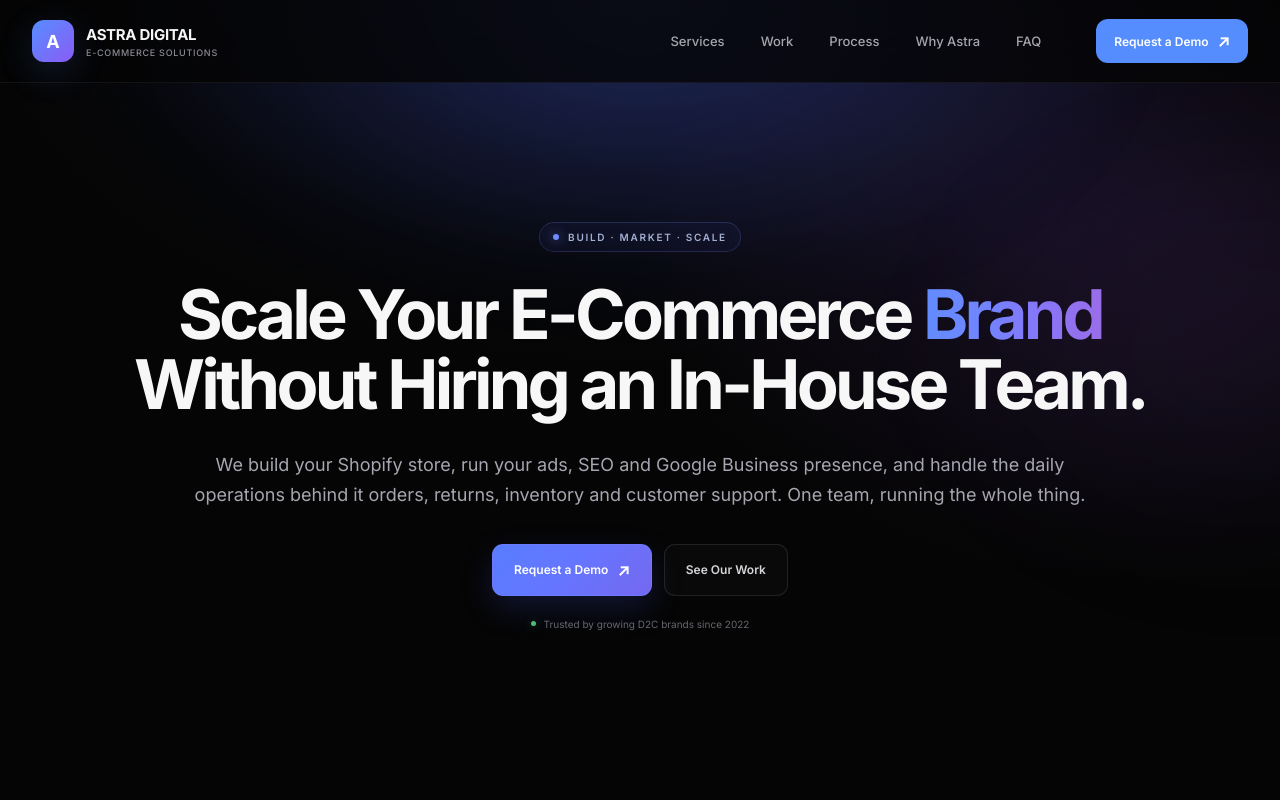
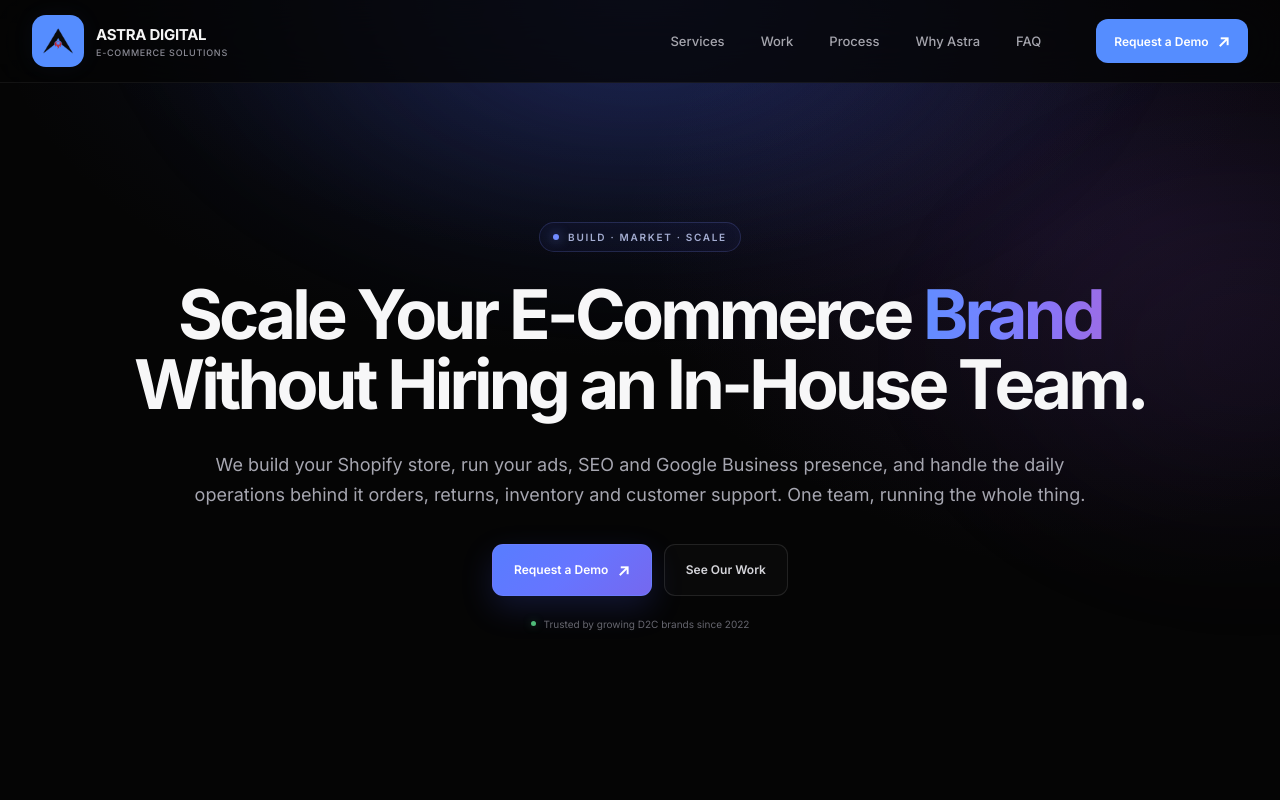
Before and after one commit to pratikrathod09/astra-digital, a plain HTML site: page index.html in a window 1280 px wide. Shown: the top 800 px of the page. Drawn offline with nearby package versions, Linux system fonts and the light colour scheme.

Commit message:
Update Astra logo and footer

```diff
--- a/css/styles.css
+++ b/css/styles.css
@@ -109,7 +109,7 @@ img {
 
 .section {
   position: relative;
-  padding: 120px 0;
+  padding: 0px 0;
   background: var(--bg);
 }
 
@@ -128,7 +128,7 @@ img {
 
 .section-heading {
   max-width: 760px;
-  margin-bottom: 65px;
+  margin-bottom: 25px;
 }
 
 .section-heading.centered {
@@ -205,28 +205,29 @@ img {
 }
 
 .logo-mark {
-  width: 42px;
-  height: 42px;
+  width: 52px;
+  height: 52px;
 
   display: grid;
   place-items: center;
 
-  border-radius: 12px;
-
-  background:
-    linear-gradient(
-      135deg,
-      var(--blue),
-      var(--purple)
-    );
-
-  color: #fff;
-
-  font-size: 18px;
-  font-weight: 700;
-
-  box-shadow:
-    0 10px 35px rgba(85, 141, 255, 0.18);
+  flex-shrink: 0;
+
+  border-radius: 14px;
+
+  background: #558DFF;
+  box-shadow: 0 0 25px rgba(85, 141, 255, 0.06);
+
+  overflow: hidden;
+}
+
+.logo-mark img {
+  width: 46px;
+  height: 46px;
+
+  display: block;
+
+  object-fit: contain;
 }
 
 .logo-text {
@@ -820,7 +821,7 @@ img {
   .hero {
     min-height: auto;
 
-    padding-top: 70px;
+    padding-top: 30px;
 
     background:
       radial-gradient(
@@ -3821,7 +3822,7 @@ button:disabled {
 
 .process-section {
     width: 100%;
-    padding: 120px 0 110px;
+    padding: 10px 0 10px;
     background: #050505;
     color: #f5f5f7;
     overflow: hidden;
@@ -4241,7 +4242,7 @@ button:disabled {
 @media (max-width: 650px) {
 
     .process-section {
-        padding: 80px 0 60px;
+        padding: 20px 0 60px;
     }
 
     .process-container {
@@ -4388,7 +4389,7 @@ button:disabled {
 ===================================================== */
 
 .process-section {
-    padding-top: 150px;
+    padding-top: 10px;
 }
 
 .process-steps {
--- a/index.html
+++ b/index.html
@@ -33,7 +33,9 @@
     <div class="container nav">
 
       <a href="#home" class="logo">
-        <span class="logo-mark">A</span>
+        <span class="logo-mark">
+  <img src="assets/images/astra-logo.png" alt="Astra Digital">
+</span>
 
         <span class="logo-text">
           <strong>ASTRA DIGITAL</strong>
@@ -1355,8 +1357,8 @@
           <a href="#home" class="logo">
 
             <span class="logo-mark">
-              A
-            </span>
+  <img src="assets/images/astra-logo.png" alt="Astra Digital">
+</span>
 
             <span class="logo-text">
               <strong>ASTRA DIGITAL</strong>
```
Also changed, not shown: assets/images/astra-logo.png (added).
